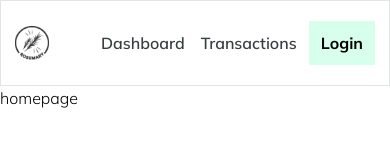
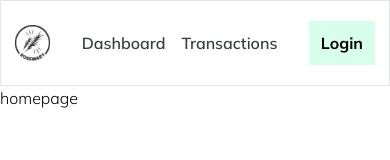
Before and after one commit to markanator/rosemary-personal-finance, a React (Create React App) app: page / in a window 390 px wide. Shown: the top 160 px of the page. Built offline with nearby package versions, Linux system fonts and the light colour scheme.

Commit message:
added media query fix

```diff
--- a/src/components/common/topnavbar/topnavbar.module.css
+++ b/src/components/common/topnavbar/topnavbar.module.css
@@ -43,3 +43,9 @@
   color: black;
   font-weight: 900;
 }
+
+@media only screen and (max-width: 500px) {
+  .navbar__navlist {
+    padding-inline-start: 0px;
+  }
+}
```
